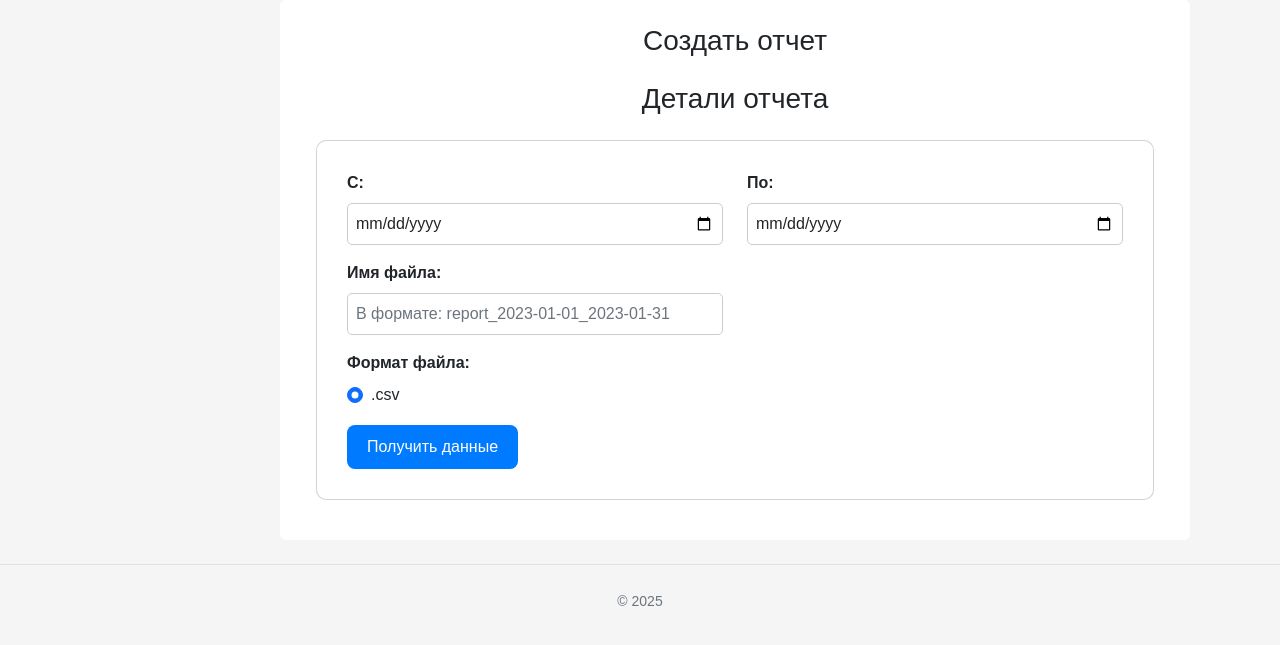
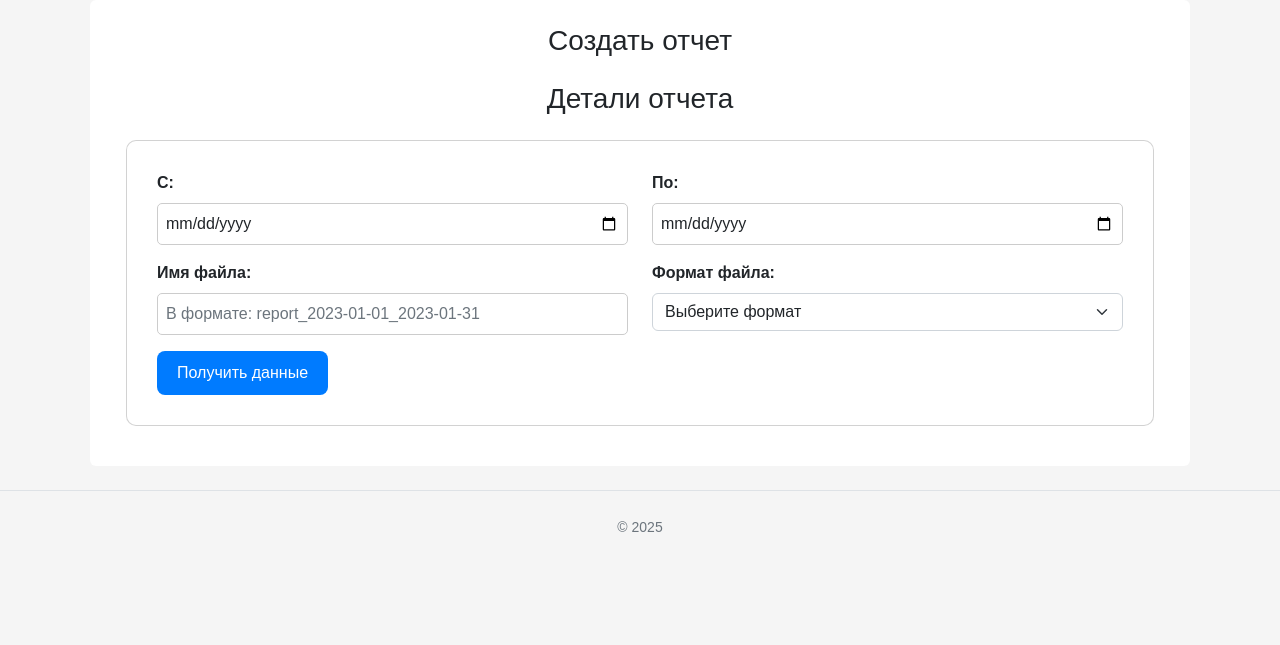
Before and after one commit to fetgrigory/Stock-Data-Service, a FastAPI app: page /create_report in a window 1280 px wide. Shown: the part 77-722 px from the top of the page. Run offline with FastAPI, Linux system fonts and the light colour scheme; parts of the project's set-up code (start-up, migrations or seed data) failed here and were passed over.

Commit message:
refactor(reports): add XLSX format selection to report template

```diff
--- a/src/templates/create_report.html
+++ b/src/templates/create_report.html
@@ -16,24 +16,15 @@
     <header>
     </header>
     <section>
-        <div class="container">
-            <div class="row mt-1 position-fixed z-3">
-            </div>
-        </div>
         <!-- Content -->
         <div class="container">
             <div class="row mt-1">
-                <div class="col-lg-2">
-                    <!-- Optional empty block -->
-                </div>
-                <div class="col-lg-10">
+                <div class="col-lg-12">
                     <!-- Content on the page -->
-                    <div class=" bg-white p-4 mb-4 mx-2 rounded custom-shadow">
+                    <div class="bg-white p-4 mb-4 mx-2 rounded custom-shadow">
                         <div class="container">
                             <!-- Title -->
                             <h3 class="text-center mb-4">Создать отчет</h3>
-                            <div class="container" id="cart-items-container">
-                            </div>
                         </div>
                         <!-- Report details -->
                         <div class="container">
@@ -58,13 +49,13 @@
                                                     placeholder="В формате: report_2023-01-01_2023-01-31"
                                                     required>
                                             </div>
-                                            <div class="col-md-12 mb-3">
-                                                <label for="delivery" class="form-label">Формат файла: </label>
-                                                <div class="form-check form-check-inline">
-                                                    <input class="form-check-input" type="radio" name="requires_delivery"
-                                                        id="id_requires_delivery" value="1" checked>
-                                                    <label class="form-check-label" for="id_requires_delivery">.csv</label>
-                                                </div>
+                                            <div class="col-md-6 mb-3">
+                                                <label for="id_file_format" class="form-label">Формат файла: </label>
+                                                <select class="form-select" id="id_file_format" name="file_format" required>
+                                                    <option value="" disabled selected hidden>Выберите формат</option>
+                                                    <option value="csv">.csv</option>
+                                                    <option value="xlsx">.xlsx</option>
+                                                </select>
                                             </div>
                                         </div>
                                         <button type="submit" class="btn btn-report">Получить данные</button>
```
